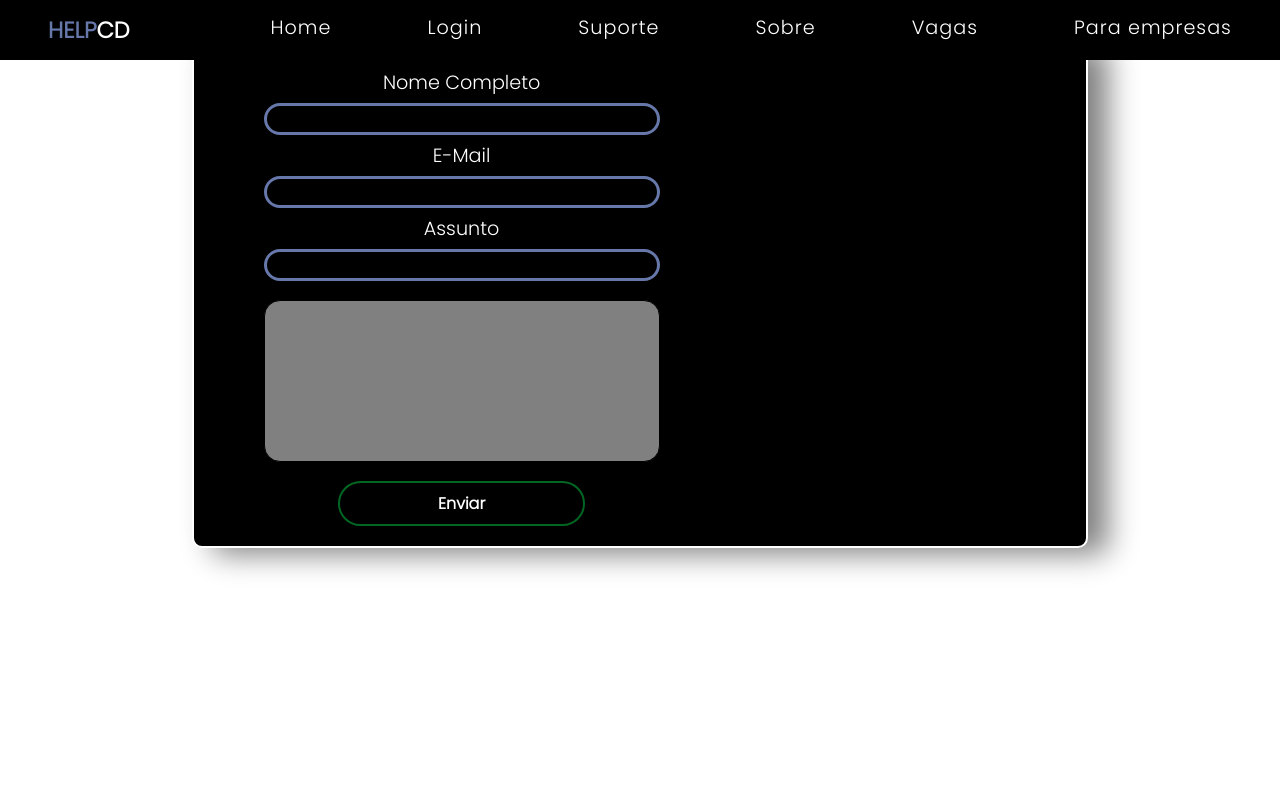
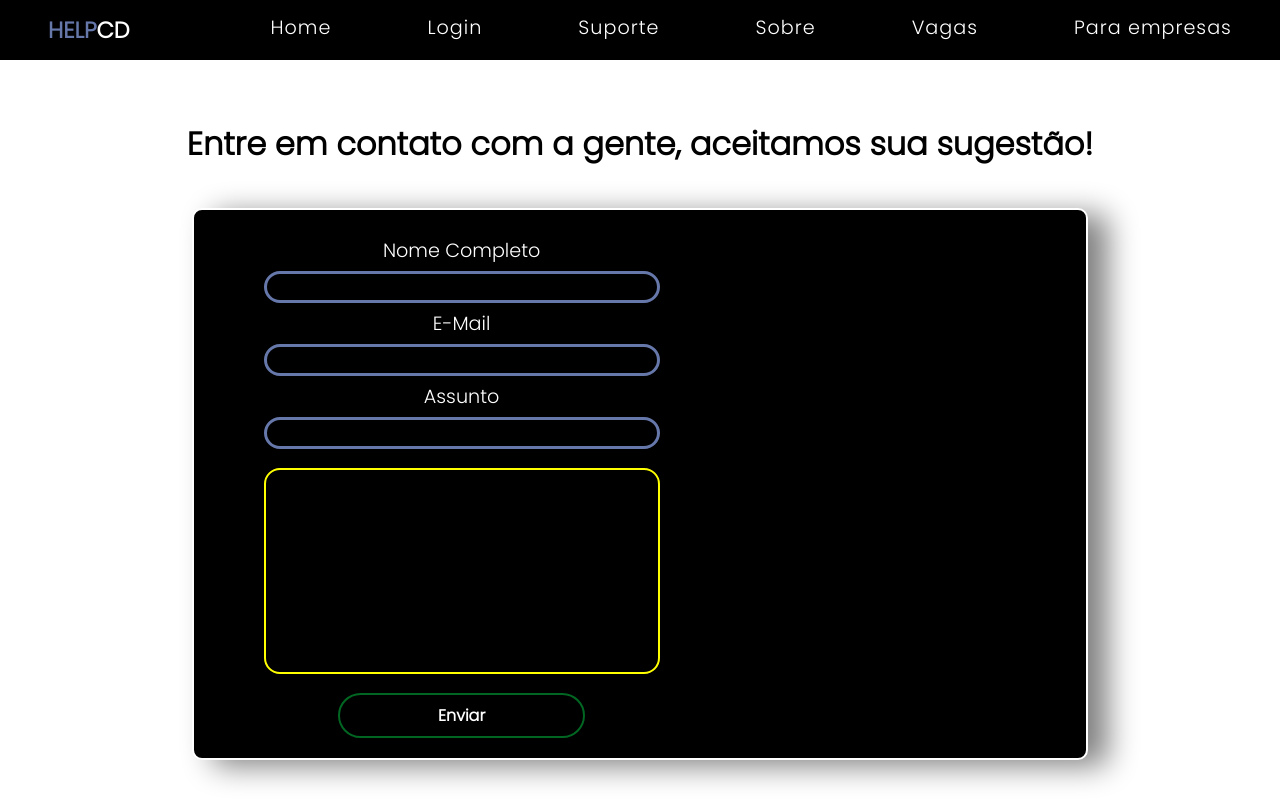
Before and after one commit to VicDevs/faculdade, a React (Create React App) app: page /suporte in a window 1280 px wide. Built offline with nearby package versions, Linux system fonts and the light colour scheme.

Commit message:
ultima estilização

```diff
--- a/src/components/geral/Suporte.jsx
+++ b/src/components/geral/Suporte.jsx
@@ -1,6 +1,6 @@
 import Menu from "./../../components/geral/Menu";
 
-import { Form } from "../../styled";
+import { Form, TituloSuporte } from "../../styled";
 import { useState } from "react";
 
 export default function Suporte() {
@@ -18,6 +18,7 @@ export default function Suporte() {
   return (
     <>
       <Menu />
+      <TituloSuporte>Entre em contato com a gente, aceitamos sua sugestão!</TituloSuporte>
       <Form action="Suporte" method="get">
         <fieldset>
           <label htmlFor="idNome">Nome Completo</label>
--- a/src/styled.js
+++ b/src/styled.js
@@ -236,14 +236,17 @@ fieldset{
     }
 
     textarea{
-        border: 1px solid gray;
         resize: none;
         margin: 1.2rem;
         border-radius: 1rem;
         padding: 10px;
         width: 80%;
-        background-color: gray;
-        border: 1px solid black;
+        background-color: black;
+        color: white;
+        border: 2px solid yellow;
+        outline: 0;
+        font-size: 1.1em;
+
     }
 
     a{
@@ -428,3 +431,8 @@ export const TituloHome = styled.h1`
     }
 
 `
+
+export const TituloSuporte = styled.h1`
+    text-align: center;
+    margin-top: 15vh;
+`
```
